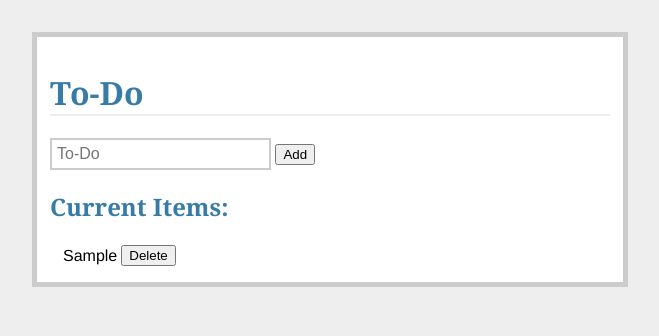
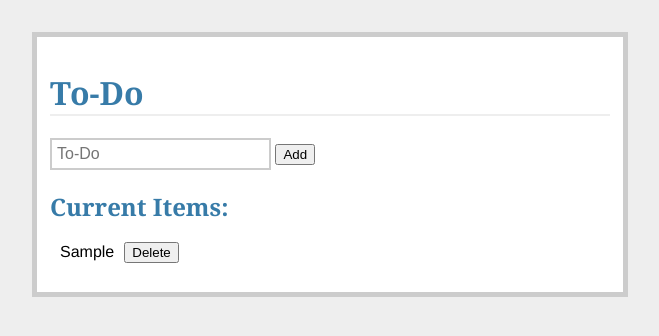
Before and after one commit to 5chackathon/hack-week-beginner-spring-2014, a plain HTML site: page index.html in a window 1280 px wide. Both pictures are taken after typing "Sample" into the empty fields and a click on the button "Add". Shown: the whole page, without its empty margins (310-969 px from the left). Drawn offline with nearby package versions, Linux system fonts and the light colour scheme.

Commit message:
clean up script and formatting

```diff
--- a/css/styles.css
+++ b/css/styles.css
@@ -31,7 +31,7 @@ input[type=text] {
    background: white;
 }
 
-.entries {
+#items {
     list-style: none;
     margin-left: 0;
     padding-left: 0;
@@ -44,6 +44,11 @@ input[type=text] {
 .entry-info {
     margin-top: 0;
 }
-.items{
-  padding-left: 10px;
+
+#items {
+    padding-left: 10px;
 }
+
+.itemText {
+    padding-right: 10px;
+}
--- a/index.html
+++ b/index.html
@@ -5,24 +5,17 @@
     <link rel="stylesheet" type="text/css" href="css/styles.css">
     <script src="http://ajax.googleapis.com/ajax/libs/jquery/1.11.0/jquery.min.js"></script>
     <script type="text/javascript" src="js/script.js"></script>
-
 </head>
 <body>
 <div class="page">
     <h1>To-Do</h1>
-
-    <input type="text" id="todoVal" placeholder="To-Do">
-    <button id ="add">Add</button>
+    <input type="text" id="todoValue" placeholder="To-Do">
+    <button id="add">Add</button>
 
     <h2>Current Items:</h2>
-   <!--  <ul class='entries items'>
-
-    </ul> -->
-    <table class="items">
-
-
-    </table>
-
+    <ul id="items">
+        <!-- No items yet -->
+    </ul>
 </div>
 </body>
 </html>
--- a/js/script.js
+++ b/js/script.js
@@ -1,61 +1,64 @@
-function appendItem(text) {
-    $(".items").append('<tr><td>'+ text+ '</td> <td><button class="delete" onclick="removeItem(this)">Delete</button></td></tr>');
-    // clear the text field
-    $("#todoVal").val('');
+// Adds a to-do list item containing the text 'itemText' to the HTML
+function appendItem(itemText) {
+    // Create the HTML
+    var item = $('<li>')
+
+    var itemText = $('<span/>').addClass('itemText').text(itemText);
+    item.append(itemText);
+
+    var deleteButton = $('<button/>').addClass('delete').text('Delete');
+    item.append(deleteButton);
+
+    deleteButton.click(function() {
+        removeItem($(item));
+    });
+
+    $('#items').append(item);
 }
 
+// Gets the text in the text box and adds an item to the list
 function addItem() {
-	// the text to be added
-	var text = $("#todoVal").val();
-	console.log(text);
-	if (text != "") {
-		appendItem(text);
+    var text = $("#todoValue").val();
 
-        saveItem(text);
-	}
-}
-
-function removeItem(item) {
-	console.log($(item).parent());
-    deleteItem(item);
-	$(item).parent().parent().remove();
-}
-
-function getTodoList() {
-    if (localStorage["todo"] == null) {
-        localStorage["todo"] = "[]";
-    }
-
-    return JSON.parse(localStorage["todo"]);
-}
-
-function loadItems() {
-    var list = getTodoList();
-
-    for (l in list) {
-        appendItem(list[l]);
+    if (text) {
+        appendItem(text);
+        saveItems();
+        $("#todoValue").val('');
     }
 }
 
-function saveItem(item) {
-    var list = getTodoList();
-    list.push(item);
-
-    localStorage["todo"] = JSON.stringify(list);
+// Removes an item from the to-do list
+function removeItem(item) {
+    $(item).remove();
+    saveItems();
 }
 
-function deleteItem(item) {
-    var list = getTodoList();
+// Saves the current to-do list items to localStorage
+function saveItems() {
+    var list = [];
 
-    index = list.indexOf(item);
-    list.splice(index,1);
+    // Get only the text of each to-do list item
+    $('#items li span').each(function() {
+        list.push($(this).text());
+    })
 
-    localStorage["todo"] = JSON.stringify(list);
+    localStorage['todo'] = JSON.stringify(list);
 }
 
+// Load the to-do list from local storage into the app
+function loadItems() {
+    if (!localStorage['todo']) {
+        return;
+    }
+
+    var list = JSON.parse(localStorage['todo']);
+
+    for (var i = 0; i < list.length; i++) {
+        appendItem(list[i]);
+    }
+}
 
 $(function() {
-	$("#add").on("click", addItem);
+    $('#add').on('click', addItem);
     loadItems();
-	$()
 });
```
